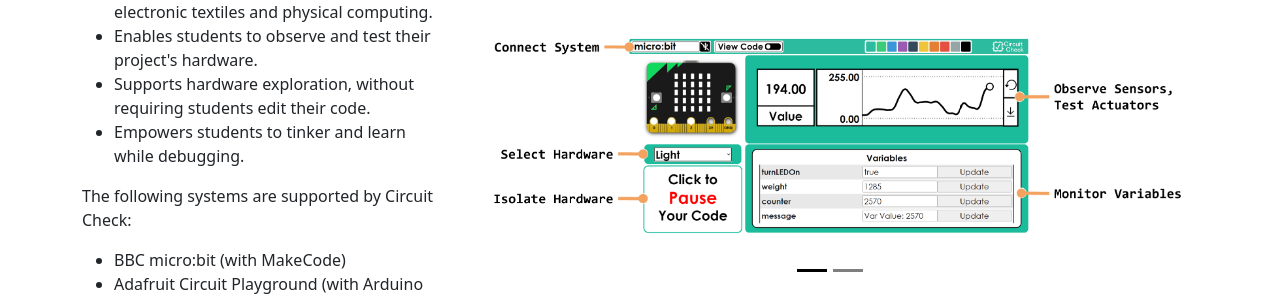
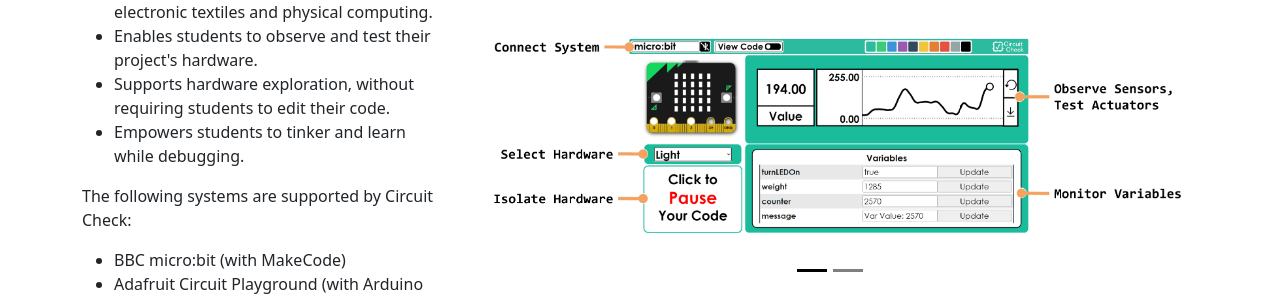
Before and after one commit to SchneiderCode/schneidercode.github.io, a Jekyll site: the page built from _projects/Circuit_Check.md, in a window 1280 px wide and 900 px high. Shown: the part 180-476 px from the top of the window. Built offline with Jekyll 4.4.1, drawn with Linux system fonts in a browser that asks for light colours.

```diff
--- a/_projects/Circuit_Check.md
+++ b/_projects/Circuit_Check.md
@@ -15,7 +15,7 @@ media_videos: []
      <ul>
       <li> Is an interactive debugging tool for electronic textiles and physical computing. </li>
       <li> Enables students to observe and test their project's hardware.</li>
-      <li> Supports hardware exploration, without requiring students edit their code. </li>
+      <li> Supports hardware exploration, without requiring students to edit their code. </li>
       <li> Empowers students to tinker and learn while debugging. </li>
     </ul>
      <p>
```
